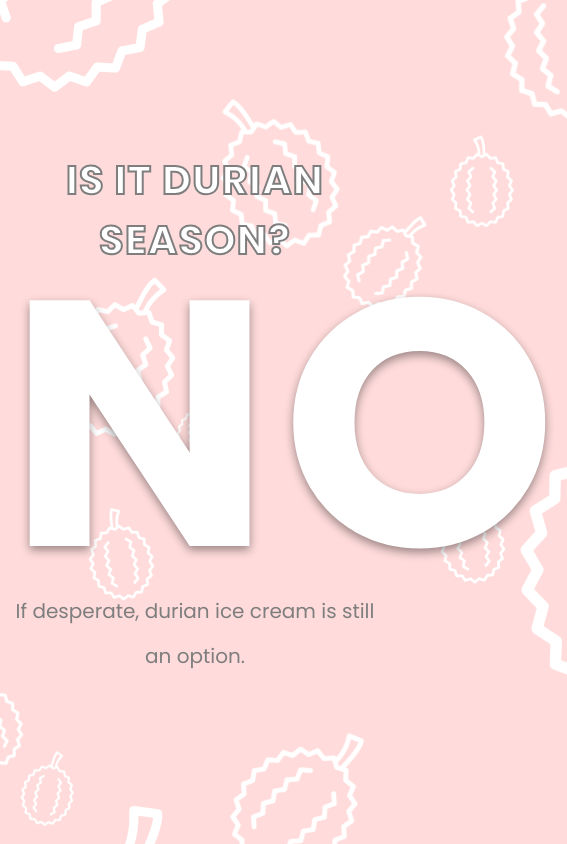
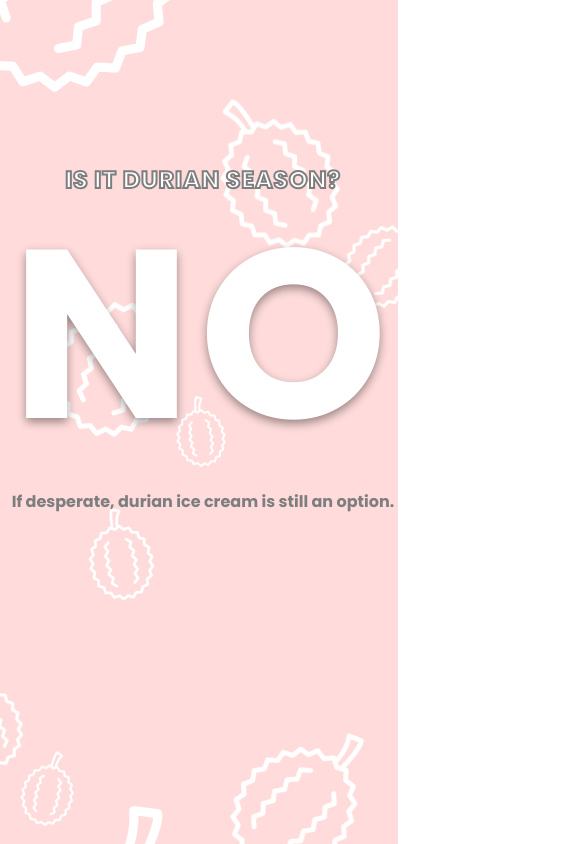
Before and after one commit to iewil/is-it-durian-season, a plain HTML site: page index.html in a window 390 px wide. Shown: the whole page, 567 px wide, since content can reach past the window. Drawn offline with Linux system fonts and the light colour scheme.

Commit message:
Update styling to make responsive

```diff
--- a/index.html
+++ b/index.html
@@ -3,7 +3,7 @@
 <head>
     <meta charset="utf-8" />
     <title>IS IT DURIAN SEASON?</title>
-    <meta name="viewport" content="width=device-width, initial-scale=1" />
+    <meta name="viewport" content="width=device-width, initial-scale=1.0">
     <link rel="stylesheet" href="style.css" />
     <link rel="preconnect" href="https://fonts.gstatic.com">
     <link href="https://fonts.googleapis.com/css2?family=Poppins:wght@100;200;300;400;500;600;700;800;900&display=swap" rel="stylesheet">
--- a/style.css
+++ b/style.css
@@ -2,55 +2,78 @@ body {
     background: url("public/bg-no.png");
     background-repeat: repeat;
     background-size: auto;
+    width: 100%;
 }
+
+
 
 h1 {
     margin: auto;
-    margin-top: 150px;
-
     font-family: Poppins;
-    font-style: normal;
-    font-weight: bold;
-    font-size: 40px;
-    line-height: 60px;
-    /* or 120% */
     text-align: center;
-    letter-spacing: 0.03em;
-
     color: #FFFFFF;
     -webkit-text-stroke-width: 2px;
     -webkit-text-stroke-color: #7E7E7E;
-
 }
 
 h2 {
     margin: auto;
-    margin-top: 110px;
-
     font-family: Poppins;
-    font-style: normal;
     font-weight: bold;
-    font-size: 350px;
-    line-height: 89px;
-    letter-spacing: 0.03em;
     text-align: center;
-
     color: #FFFFFF;
-
     text-shadow: 0px 4px 10px rgba(0, 0, 0, 0.4);
-    }
+}
 
 h3 {
     margin: auto;
-    margin-top: 120px;
-
     font-family: Poppins;
-    font-style: normal;
-    font-weight: normal;
-    font-size: 20px;
-    line-height: 45px;
-    /* identical to box height */
+    font-weight: bold;
     text-align: center;
-
     color: #7E7E7E;
 }
+
+@media screen and (min-width: 780px) {
+    h1 {
+        margin-top: 150px;
+        letter-spacing: 0.03em;
+        font-size: 40px;
+        line-height: 60px;
+    }
+
+    h2 {
+        margin-top: 110px;
+        letter-spacing: 0.03em;
+        font-size: 350px;
+        line-height: 89px;
+    }
+
+    h3 {
+        margin-top: 120px;
+        font-size: 20px;
+        line-height: 45px;
+    }
+}
+
+
+@media screen and (max-width: 779px) {
+    h1 {
+        margin-top: 150px;
+        letter-spacing: 0.03em;
+        font-size: 1.5em;
+        line-height: 60px;
+    }
+
+    h2 {
+        margin-top: 80px;
+        letter-spacing: 0.03em;
+        font-size: 15em;
+        line-height: 89px;
+    }
+
+    h3 {
+        margin-top: 100px;
+        font-size: 1em;
+        line-height: 45px;
+    }
+}
```
